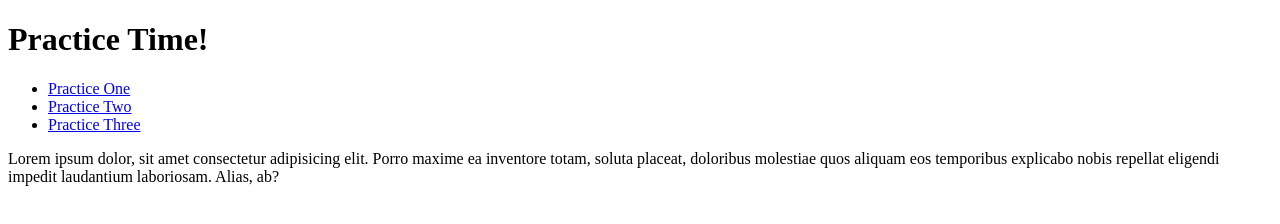
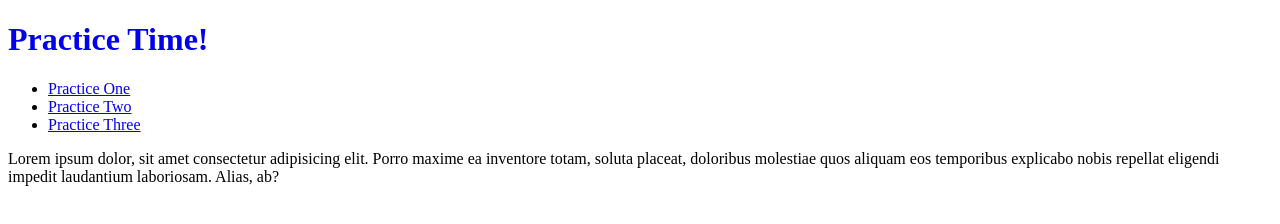
Before and after one commit to TuckerLarrabee/practice_one, a plain HTML site: page index.html in a window 1280 px wide. Drawn offline with Linux system fonts and the light colour scheme.

Commit message:
minor changes

```diff
--- /dev/null
+++ b/assets/style.css
@@ -0,0 +1,3 @@
+h1 a {
+    text-decoration: none;
+}
--- a/index.html
+++ b/index.html
@@ -4,12 +4,15 @@
     <head>
         <meta charset="UTF-8"/>
         <title>Practice</title>
+        <link rel="stylesheet" href="./assets/style.css">
     </head>
 
 <body>
 
     <header>
-        <h1>Practice Time!</h1>
+        <h1>
+            <a href="/">Practice Time!</a>
+        </h1>
         <nav>
             <ul>
                 <li>
```
